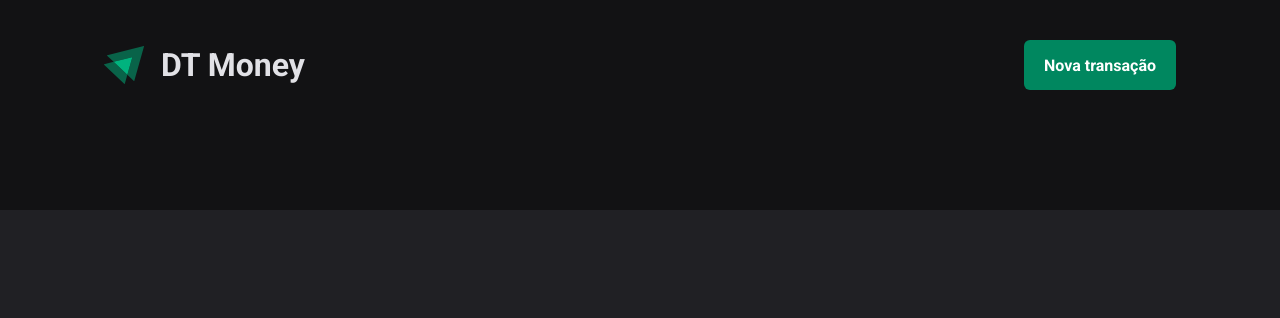
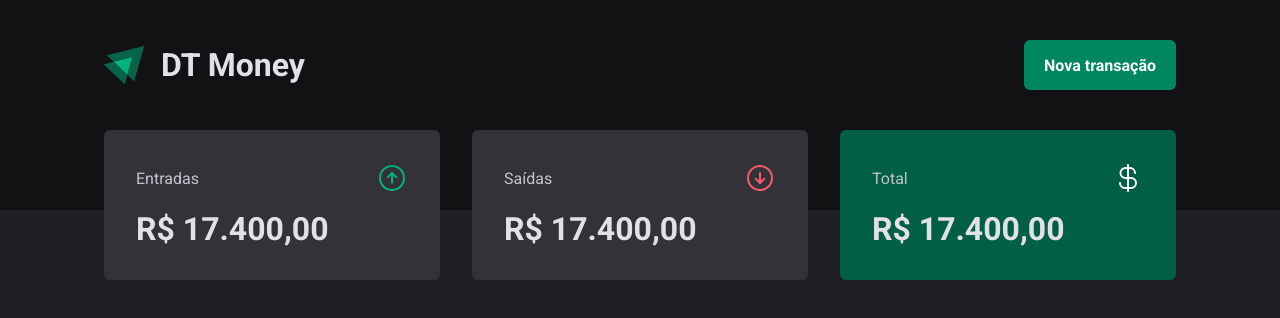
Before and after one commit to joaocruzzq/dt-money, a React (Vite) app: page / in a window 1280 px wide. Shown: the top 318 px of the page. Built offline with nearby package versions, Linux system fonts and the light colour scheme.

Commit message:
componente summary

```diff
--- a/package.json
+++ b/package.json
@@ -11,6 +11,7 @@
   },
   "dependencies": {
     "@types/styled-components": "^5.1.34",
+    "phosphor-react": "^1.4.1",
     "react": "^18.3.1",
     "react-dom": "^18.3.1",
     "styled-components": "^6.1.14"
--- /dev/null
+++ b/src/components/summary/index.tsx
@@ -0,0 +1,36 @@
+import { SummaryCard, SummaryContainer } from "./styles";
+
+import { ArrowCircleDown, ArrowCircleUp, CurrencyDollar } from "phosphor-react";
+
+export function Summary() {
+   return (
+      <SummaryContainer>
+         <SummaryCard>
+            <header>
+               <span>Entradas</span>
+               <ArrowCircleUp size={32} color="#00b37e" />
+            </header>
+
+            <strong>R$ 17.400,00</strong>
+         </SummaryCard>
+
+         <SummaryCard>
+            <header>
+               <span>Saídas</span>
+               <ArrowCircleDown size={32} color="#f75a68" />
+            </header>
+
+            <strong>R$ 17.400,00</strong>
+         </SummaryCard>
+
+         <SummaryCard variant="green">
+            <header>
+               <span>Total</span>
+               <CurrencyDollar size={32} color="#fff" />
+            </header>
+
+            <strong>R$ 17.400,00</strong>
+         </SummaryCard>
+      </SummaryContainer>
+   )
+}
--- /dev/null
+++ b/src/components/summary/styles.ts
@@ -0,0 +1,44 @@
+import styled, { css } from "styled-components";
+
+export const SummaryContainer = styled.section`
+   width: 100%;
+   max-width: 1120px;
+
+   margin: 0 auto;
+   padding: 0 1.5rem;
+
+   display: grid;
+   grid-template-columns: repeat(3, 1fr);
+
+   gap: 2rem;
+   margin-top: -5rem;
+`
+interface SummaryCardProps {
+   variant?: 'green'
+}
+
+export const SummaryCard = styled.div<SummaryCardProps>`
+   padding: 2rem;
+   border-radius: 6px;
+
+   background: ${props => props.theme["gray-600"]};
+
+   header {
+      display: flex;
+
+      align-items: center;
+      justify-content: space-between;
+
+      color: ${props => props.theme["gray-300"]};
+   }
+
+   strong {
+      display: block;
+      font-size: 2rem;
+      margin-top: 1rem;
+   }
+
+   ${props => props.variant === "green" && css`
+      background: ${props => props.theme["green-700"]};
+   `}
+`
--- a/src/pages/transactions/index.tsx
+++ b/src/pages/transactions/index.tsx
@@ -1,9 +1,11 @@
 import { Header } from "../../components/header";
+import { Summary } from "../../components/summary";
 
 export function Transactions() {
    return (
       <div>
          <Header />
+         <Summary />
       </div>
    )
 }
```
Also changed, not shown: 1 other file (tests, documents, lock files or other folders).
